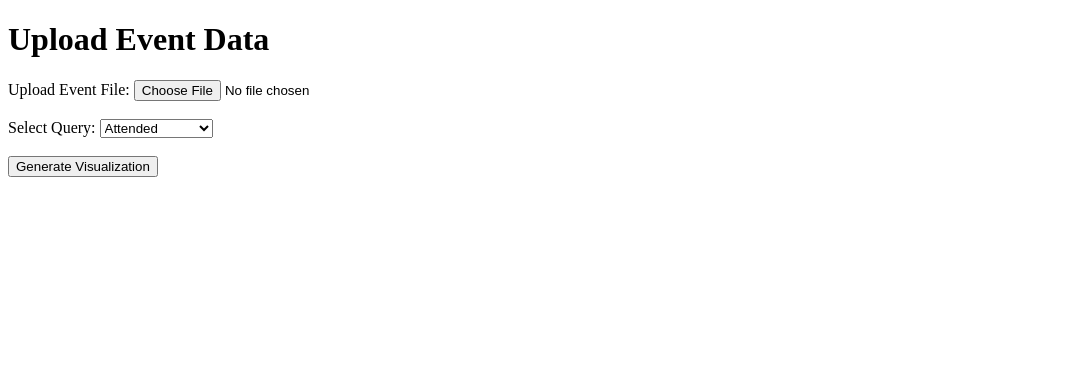
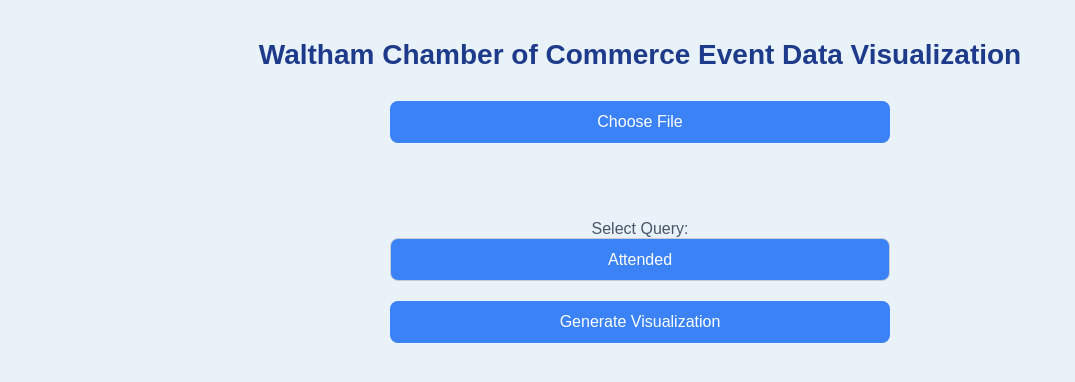
Before and after one commit to isaac-klar/deishacks2025, a Flask app: page / in a window 1280 px wide. Shown: the top 382 px of the page, without its empty margins (0-1075 px from the left). Run offline with Flask 3, Linux system fonts and the light colour scheme.

Commit message:
Updated site styling

```diff
--- a/templates/index.html
+++ b/templates/index.html
@@ -1,11 +1,166 @@
 <!DOCTYPE html>
 <html lang="en">
 <head>
+    <meta charset="UTF-8">
+    <meta name="viewport" content="width=device-width, initial-scale=1.0">
     <title>Event Data Visualization</title>
+    <style>
+        /* General styling for the page */
+        body {
+            font-family: 'Poppins', sans-serif;
+            background-color: #e8f2f8;
+            color: #333;
+            margin: 0;
+            padding: 20px;
+            display: flex;
+            flex-direction: column;
+            align-items: center; /* Center horizontally */
+        }
+
+        h1 {
+            font-size: 28px;
+            color: #1e3a8a;
+            margin-bottom: 30px;
+            text-align: center;
+        }
+
+        /* Form container */
+        #file-upload-form {
+            display: flex;
+            flex-direction: column;
+            gap: 20px;
+            max-width: 500px;
+            width: 100%;
+        }
+
+        /* Label styling */
+        label {
+            font-size: 16px;
+            color: #4a5568;
+            text-align: center; /* Center the label */
+            margin-bottom: 5px;
+            width: 100%; /* Ensures the label takes the full width */
+        }
+
+        /* General Button Styles (applied to all buttons) */
+        .custom-button {
+            display: inline-block;
+            padding: 12px 24px;
+            background-color: #3b82f6;
+            color: white;
+            border-radius: 8px;
+            font-size: 16px;
+            text-align: center;
+            cursor: pointer;
+            width: 100%; /* Make all buttons 100% width */
+            transition: background-color 0.3s ease;
+            border: none;
+            box-sizing: border-box; /* Include padding and border in width */
+        }
+
+        .custom-button:hover {
+            background-color: #2563eb;
+        }
+
+        /* Hide default file input */
+        input[type="file"] {
+            display: none;
+        }
+
+        /* Select Styling to Match Button Appearance */
+        select.custom-select {
+            padding: 12px;
+            border-radius: 8px;
+            border: 1px solid #ccc;
+            font-size: 16px;
+            background-color: #3b82f6;
+            color: white;
+            width: 100%; /* Make select 100% width */
+            transition: border-color 0.3s ease;
+            text-align: center; /* Center text */
+            appearance: none; /* Removes default arrow */
+            box-sizing: border-box; /* Include padding and border in width */
+            text-align-last: center; /* Ensure the selected text is centered */
+        }
+
+        /* Remove default arrow and additional styling */
+        select.custom-select::-ms-expand {
+            display: none; /* Remove the dropdown arrow in Internet Explorer */
+        }
+
+        /* Multi-event selection styling */
+        #event_selection {
+            margin-top: 15px;
+            padding-top: 10px;
+        }
+
+        #event_selection ul {
+            list-style-type: none;
+            padding-left: 0;
+            margin-top: 10px;
+        }
+
+        #event_selection li {
+            background-color: #5ee5f7;
+            border-radius: 4px;
+            padding: 8px;
+            margin-bottom: 5px;
+            text-align: left;
+            font-size: 14px;
+        }
+
+        /* Responsive design for smaller screens */
+        @media screen and (max-width: 768px) {
+            #file-upload-form {
+                width: 90%;
+                padding: 30px;
+            }
+        }
+    </style>
+</head>
+<body>
+    <h1>Waltham Chamber of Commerce Event Data Visualization</h1>
+    <form id="file-upload-form" action="/visualize" method="post" enctype="multipart/form-data">
+        <!-- File Upload with Custom Button -->
+        <label for="file" class="custom-button">
+            Choose File
+        </label>
+        <input type="file" id="file" name="file" required onchange="handleFileUpload()">
+
+        <!-- File Name Display -->
+        <p id="file-name" style="font-size: 16px; color: #4a5568;"></p>
+
+        <!-- Query Selection with Custom Styling -->
+        <div class="custom-select-wrapper" style="text-align: center;">
+            <label for="query">Select Query:</label>
+            <select id="query" name="query" class="custom-select" required>
+                <option value="Attended">Attended</option>
+                <option value="Member Status">Member Status</option>
+                <option value="Sales">Sales</option>
+            </select>
+        </div>
+
+        <!-- Multi-Event Selection -->
+        <div id="event_selection" style="display: none;">
+            <label for="events">Events for Comparison:</label>
+            <ul id="events"></ul>
+        </div>
+
+        <!-- Submit Button -->
+        <button type="submit" class="custom-button">Generate Visualization</button>
+    </form>
+
     <script>
         async function handleFileUpload() {
             const fileInput = document.getElementById('file');
             const file = fileInput.files[0];
+            const fileNameDisplay = document.getElementById('file-name');
+
+            // Display the file name below the file input
+            if (file) {
+                fileNameDisplay.textContent = `Selected file: ${file.name}`;
+            }
+
             const formData = new FormData();
             formData.append('file', file);
 
@@ -17,47 +172,21 @@
             const data = await response.json();
 
             const eventSelection = document.getElementById('event_selection');
-            const eventsDropdown = document.getElementById('events');
+            const eventsList = document.getElementById('events');
 
             if (data.multiple_events) {
                 eventSelection.style.display = 'block';
-                eventsDropdown.innerHTML = '';
+                eventsList.innerHTML = ''; // Clear any existing events
 
                 data.events.forEach(event => {
-                    const option = document.createElement('option');
-                    option.value = event;
-                    option.textContent = event;
-                    eventsDropdown.appendChild(option);
+                    const listItem = document.createElement('li');
+                    listItem.textContent = event;
+                    eventsList.appendChild(listItem);
                 });
             } else {
                 eventSelection.style.display = 'none';
             }
         }
     </script>
-</head>
-<body>
-    <h1>Upload Event Data</h1>
-    <form id="file-upload-form" action="/visualize" method="post" enctype="multipart/form-data">
-        <!-- File Upload -->
-        <label for="file">Upload Event File:</label>
-        <input type="file" id="file" name="file" required onchange="handleFileUpload()"><br><br>
-
-        <!-- Query Selection -->
-        <label for="query">Select Query:</label>
-        <select id="query" name="query" required>
-            <option value="Attended">Attended</option>
-            <option value="Member Status">Member Status</option>
-            <option value="Sales">Sales</option>
-        </select><br><br>
-
-        <!-- Multi-Event Selection -->
-        <div id="event_selection" style="display: none;">
-            <label for="events">Select Events for Comparison:</label><br>
-            <select id="events" name="events" multiple></select>
-        </div>
-
-        <!-- Submit Button -->
-        <button type="submit">Generate Visualization</button>
-    </form>
 </body>
 </html>
```
Also changed, not shown: EventsModeler.py (line endings or trailing spaces).
